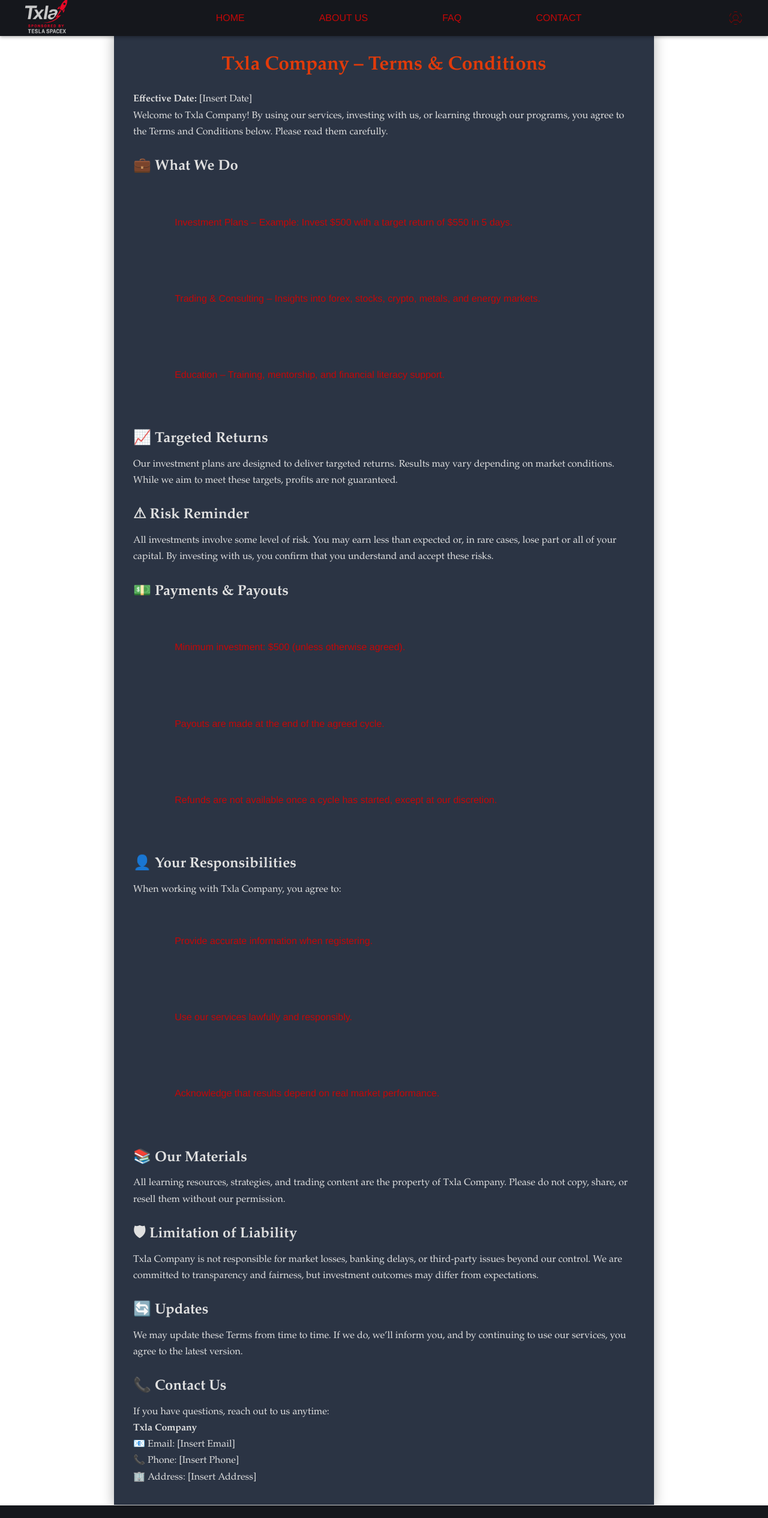
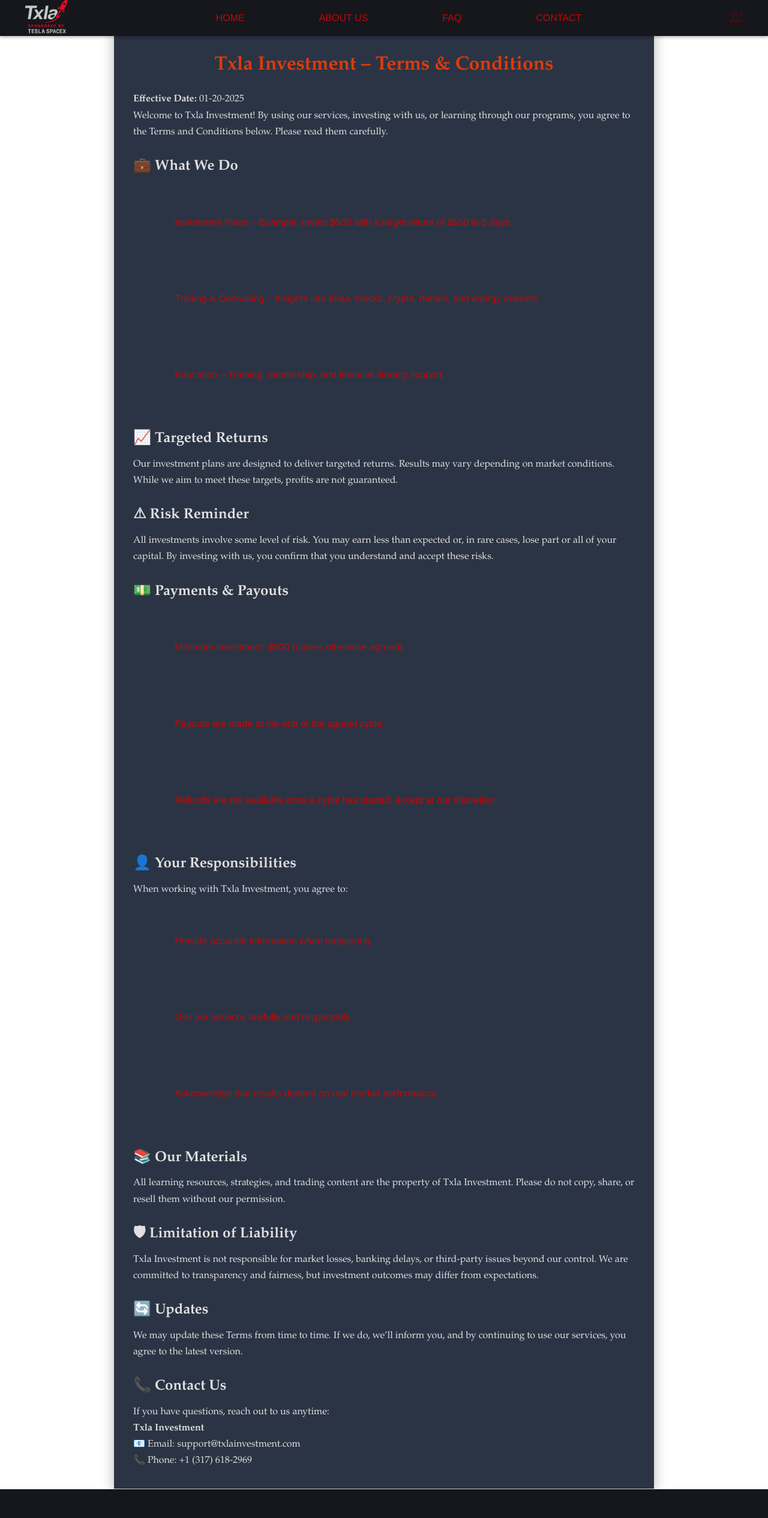
Before and after one commit to ricardol-n/levi, a React (Vite) app in the folder frontend/: page /terms in a window 1280 px wide. Shown: the top 2531 px of the page at 60% size. Built offline with nearby package versions, Linux system fonts and the light colour scheme; what chartjs-plugin-datalabels would draw is missing.

Commit message:
Update Privacy Policy and Terms of Service content

```diff
--- a/frontend/src/PrivacyPolicy.jsx
+++ b/frontend/src/PrivacyPolicy.jsx
@@ -81,10 +81,10 @@
 
       {/* Page Content */}
       <div className="legal-page">
-        <h1>Txla Company – Privacy Policy</h1>
-        <p><strong>Effective Date:</strong> [Insert Date]</p>
+        <h1>Txla Investment – Privacy Policy</h1>
+        <p><strong>Effective Date:</strong> 01-20-2025</p>
         <p>
-          At Txla Company, we respect your privacy and are committed to
+          At Txla Investment, we respect your privacy and are committed to
           protecting your personal data. This policy explains how we collect,
           use, and safeguard your information.
         </p>
@@ -118,7 +118,7 @@
         <section>
           <h2>🤝 Sharing of Information</h2>
           <p>
-            Txla Company does not sell or rent your personal information. We may
+            Txla Investment does not sell or rent your personal information. We may
             share it with trusted third parties (e.g., payment processors or regulators)
             strictly for service delivery and compliance purposes.
           </p>
@@ -139,10 +139,10 @@
             If you have questions about this Privacy Policy, reach out anytime:
           </p>
           <p>
-            <strong>Txla Company</strong><br />
-            📧 Email: [Insert Email]<br />
-            📞 Phone: [Insert Phone]<br />
-            🏢 Address: [Insert Address]
+            <strong>Txla Investment</strong><br />
+           📧 Email: support@txlainvestment.com <br />
+            📞 Phone: +1 (317) 618-2969<br />
+            {/* 🏢 Address: [Insert Address] */}
           </p>
         </section>
       </div>
--- a/frontend/src/TermsOfService.jsx
+++ b/frontend/src/TermsOfService.jsx
@@ -81,10 +81,10 @@
 
       {/* Page Content */}
       <div className="legal-page">
-        <h1>Txla Company – Terms & Conditions</h1>
-        <p><strong>Effective Date:</strong> [Insert Date]</p>
+        <h1>Txla Investment – Terms & Conditions</h1>
+        <p><strong>Effective Date:</strong> 01-20-2025</p>
         <p>
-          Welcome to Txla Company! By using our services, investing with us, or learning
+          Welcome to Txla Investment! By using our services, investing with us, or learning
           through our programs, you agree to the Terms and Conditions below.
           Please read them carefully.
         </p>
@@ -127,7 +127,7 @@
 
         <section>
           <h2>👤 Your Responsibilities</h2>
-          <p>When working with Txla Company, you agree to:</p>
+          <p>When working with Txla Investment, you agree to:</p>
           <ul>
             <li>Provide accurate information when registering.</li>
             <li>Use our services lawfully and responsibly.</li>
@@ -139,14 +139,14 @@
           <h2>📚 Our Materials</h2>
           <p>
             All learning resources, strategies, and trading content are the property
-            of Txla Company. Please do not copy, share, or resell them without our permission.
+            of Txla Investment. Please do not copy, share, or resell them without our permission.
           </p>
         </section>
 
         <section>
           <h2>🛡 Limitation of Liability</h2>
           <p>
-            Txla Company is not responsible for market losses, banking delays, or
+            Txla Investment is not responsible for market losses, banking delays, or
             third-party issues beyond our control.
             We are committed to transparency and fairness, but investment outcomes
             may differ from expectations.
@@ -165,10 +165,10 @@
           <h2>📞 Contact Us</h2>
           <p>If you have questions, reach out to us anytime:</p>
           <p>
-            <strong>Txla Company</strong><br />
-            📧 Email: [Insert Email]<br />
-            📞 Phone: [Insert Phone]<br />
-            🏢 Address: [Insert Address]
+            <strong>Txla Investment</strong><br />
+            📧 Email: support@txlainvestment.com <br />
+            📞 Phone: +1 (317) 618-2969<br />
+            {/* 🏢 Address: [Insert Address] */}
           </p>
         </section>
       </div>
```
